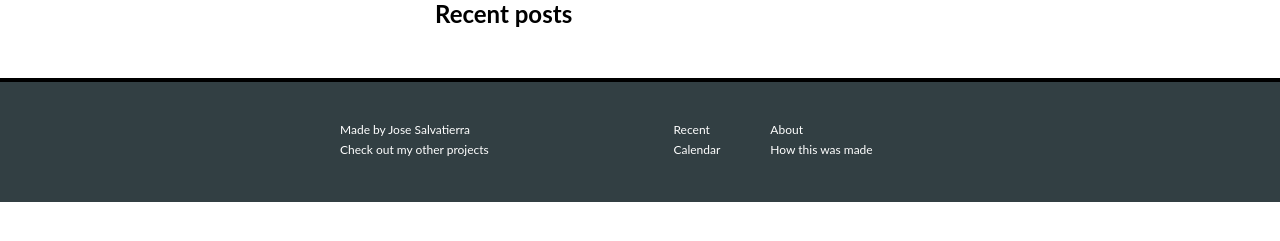
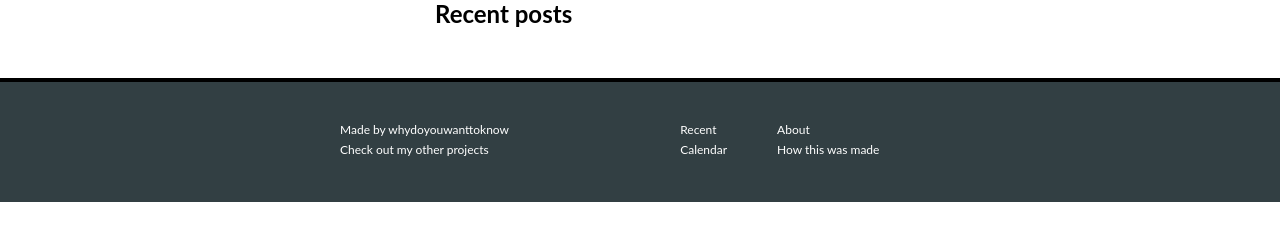
Before and after one commit to anand-shubh/microblog, a Flask app: page / in a window 1280 px wide. Shown: the part 418-659 px from the top of the page. Run offline with Flask 2, Linux system fonts and the light colour scheme; data that the repository does not hold is empty; parts of the project's set-up code (start-up, migrations or seed data) failed here and were passed over.

Commit message:
files uploaded4

```diff
--- a/templates/home.html
+++ b/templates/home.html
@@ -3,7 +3,7 @@
 <head>
   <meta charset="UTF-8">
   <meta name="viewport" content="width=device-width, initial-scale=3.0">
-  <title>Microblog</title>
+  <title>Microblog - Your opinions safe with us !!!</title>
   <link rel="stylesheet" href="/static/css/style.css" />
 </head>
 <body>
@@ -49,7 +49,7 @@
   <footer class="footer">
     <div class="footer__content">
       <section class="left">
-        <a class="footer__item">Made by Jose Salvatierra</a>
+        <a class="footer__item">Made by whydoyouwanttoknow</a>
         <a class="footer__item">Check out my other projects</a>
       </section>
       <section class="right">
```
